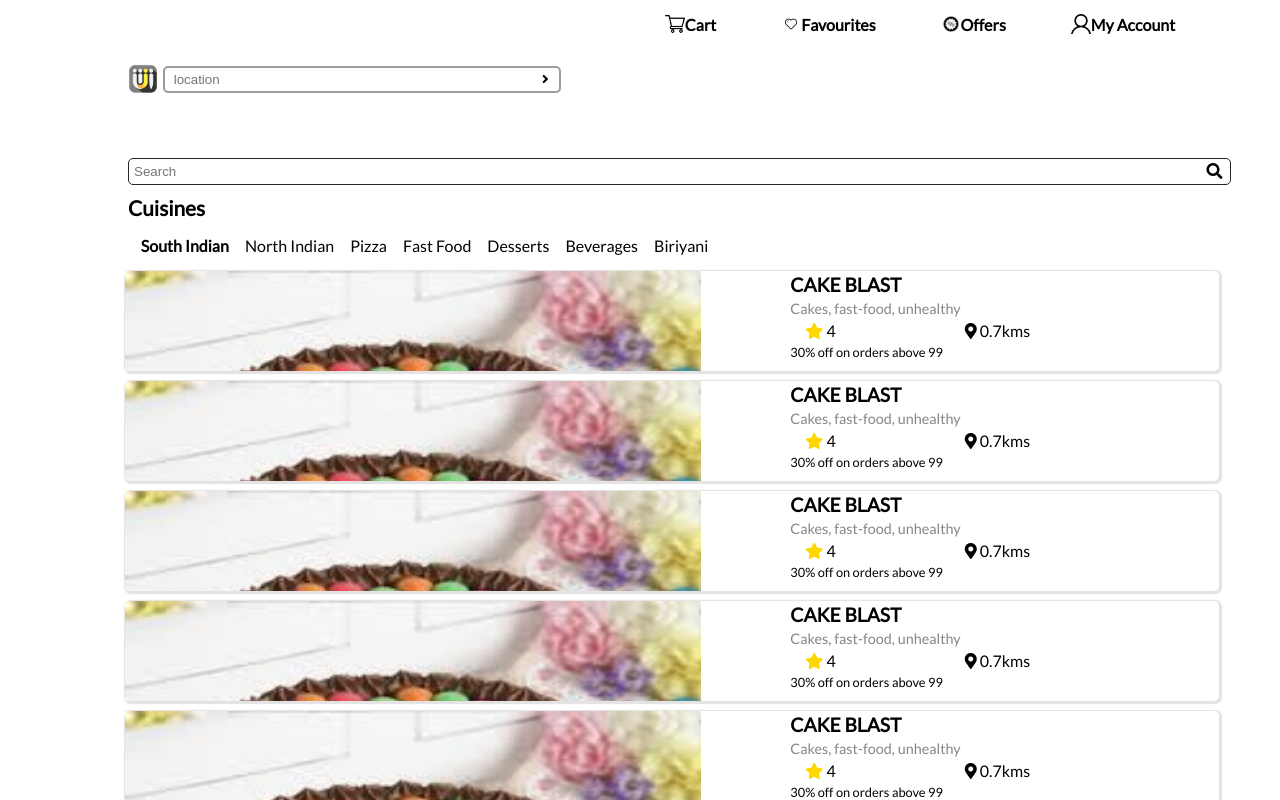
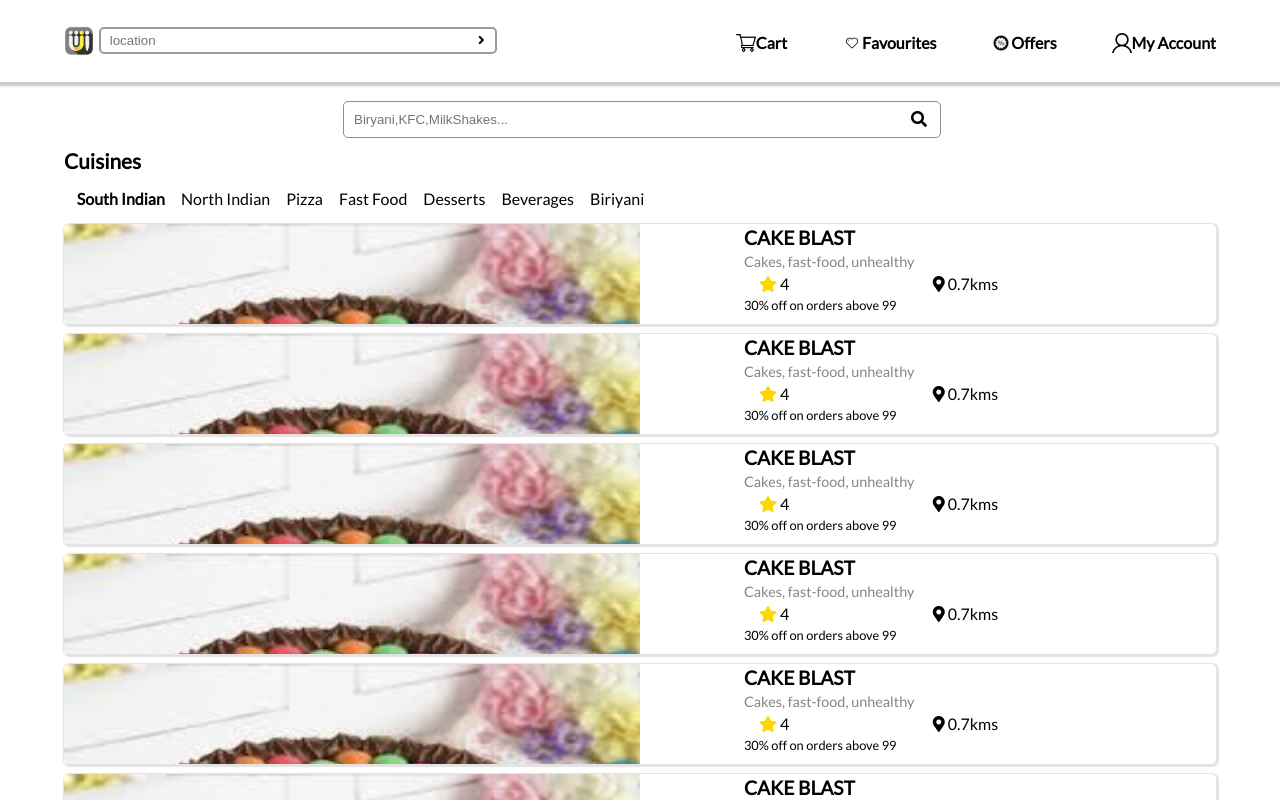
Before and after one commit to Vishal-Choudhary-bulu/Upfront, a React (Create React App) app in the folder client/: page / in a window 1280 px wide. Shown: the top 800 px of the page. Built offline with nearby package versions, Linux system fonts and the light colour scheme.

Commit message:
Navbar responsiverness bug fixed

```diff
--- a/client/src/Components/LandingPage/Filters/Filters.css
+++ b/client/src/Components/LandingPage/Filters/Filters.css
@@ -4,12 +4,12 @@
 .search-bar-wrapper {
     width: 90%;
     display: flex;
-    justify-content: stretch;
+    justify-content: center;
 }
 .cuisine-search {
     width: 100% ;
     border-radius: 5px;
-    border: 1px solid rgb(39, 39, 39);
+    border: 1px solid rgb(143, 143, 143);
     padding: 5px 5px;
 }
 
@@ -66,3 +66,16 @@
     font-weight: bolder;
     font-size: 1.3em;
 }
+
+@media only screen and (min-width:768px){
+
+    .cuisine-search{
+        width: 50%;
+        padding: 10px;
+    }
+    .icon-search{
+        padding: 10px;
+        margin-left: -40px;
+    }
+
+}
--- a/client/src/Components/LandingPage/Filters/Filters.jsx
+++ b/client/src/Components/LandingPage/Filters/Filters.jsx
@@ -26,7 +26,7 @@ export default class Filters extends Component {
         return (
             <div className="Filters">
                 <div className="search-bar-wrapper">
-                <input type = "text" value = {this.props.searchValue} onChange = {this.props.handleSearch}  className = "cuisine-search" placeholder='Search'/>
+                <input type = "text" value = {this.props.searchValue} onChange = {this.props.handleSearch}  className = "cuisine-search" placeholder='Biryani,KFC,MilkShakes...'/>
                 <i className="fas fa-search icon-search"></i>
                 </div>
                 <div className="Filters-Cuisines">
--- a/client/src/Components/LandingPage/Header/Header.css
+++ b/client/src/Components/LandingPage/Header/Header.css
@@ -2,7 +2,7 @@
 
 .Header {
     height: 5%;
-    padding: 5vw;
+    padding: 1vw 5vw;
 }
 
 .Header-nav {
@@ -109,13 +109,13 @@
 .Header-links {
     display: none;
     width: 50vw;
-    margin: 10px;
-    padding: 4px 10px 0 30px;
-    position: absolute;
+    margin-left: 10vw;
+    padding: 4px 0 0 100px;
+    /* position: absolute; */
     right:20px;
     top: 0px;
     align-items: center;
-    justify-content: space-evenly;
+    justify-content: space-between;
     list-style: none;
 }
 
@@ -154,4 +154,8 @@
     .Header-sidebar-opbtn {
         display: none;
     }
+
+    .Header{
+        box-shadow: 0 2px 2px 2px rgba(155, 149, 149, 0.5);
+    }
 }
--- a/client/src/Components/LandingPage/Header/Header.jsx
+++ b/client/src/Components/LandingPage/Header/Header.jsx
@@ -37,6 +37,7 @@ export default class Header extends Component {
                                 <input type="text"  className='Header-location-bar' placeholder=' location' id='location' onChange={this.handleChange}/>
                                 <button type="submit" className='Header-location-button'><i className="fas fa-angle-right"></i></button>
                             </form>
+                        </div>
                             <div className='Header-menu'>
                                 <button onClick={this.openSidebar} className='Header-sidebar-opbtn'><i className="fas fa-bars"></i></button>
                             </div>
@@ -58,7 +59,6 @@ export default class Header extends Component {
                                     <a href="" className="Header-link">My Account</a>
                                 </li>
                             </ul>
-                        </div>
                     </nav>
                 </div>
                 <div className='Header-sidebar' id='mySidebar'>
@@ -66,18 +66,22 @@ export default class Header extends Component {
                         <li>
                             <button className='Header-sidebar-clbtn' onClick={this.closeSidebar}>&times;</button>
                         </li>
-                        <li>
-                            <a href="#" className="Header-link">Cart</a>
-                        </li>
-                        <li>
-                            <a href="#" className="Header-link">Favourites</a>
-                        </li>
-                        <li>
-                            <a href="#" className="Header-link">Offers</a>
-                        </li>
-                        <li>
-                            <a href="#" className="Header-link">My Account</a>
-                        </li>
+                        <li className="Header-list-item">
+                                    <img className= 'Header-offers-icon' src={cart} alt='cart' />
+                                    <a href="" className="Header-link">Cart</a>
+                                </li>
+                                <li className="Header-list-item">
+                                    <img className= 'Header-fav-icon' src={fav} alt='fav' />
+                                    <a href="" className="Header-link">Favourites</a>
+                                </li>
+                                <li className="Header-list-item">
+                                    <img className= 'Header-offers-icon' src={offers} alt='fav' />
+                                    <a href="" className="Header-link">Offers</a>
+                                </li>
+                                <li className="Header-list-item">
+                                    <img className= 'Header-user-icon' src={user} alt='user' />
+                                    <a href="" className="Header-link">My Account</a>
+                                </li>
                     </ul>
                 </div>
             </React.Fragment>
--- a/client/src/Components/LandingPage/HomePage/HomePage.jsx
+++ b/client/src/Components/LandingPage/HomePage/HomePage.jsx
@@ -6,7 +6,7 @@ import HomeWrapper from '../HomeWrapper/HomeWrapper';
 const HomePage = ()=>{
     return(
         <div className="HomePage">
-            <Header />
+            <Header /><br/>
             <HomeWrapper />
         </div>
     )
--- a/client/src/index.css
+++ b/client/src/index.css
@@ -1,6 +1,5 @@
 body {
   margin: 0;
-  padding-left: 5%;
   font-family: -apple-system, BlinkMacSystemFont, "Segoe UI", "Roboto", "Oxygen",
     "Ubuntu", "Cantarell", "Fira Sans", "Droid Sans", "Helvetica Neue",
     sans-serif;
```
